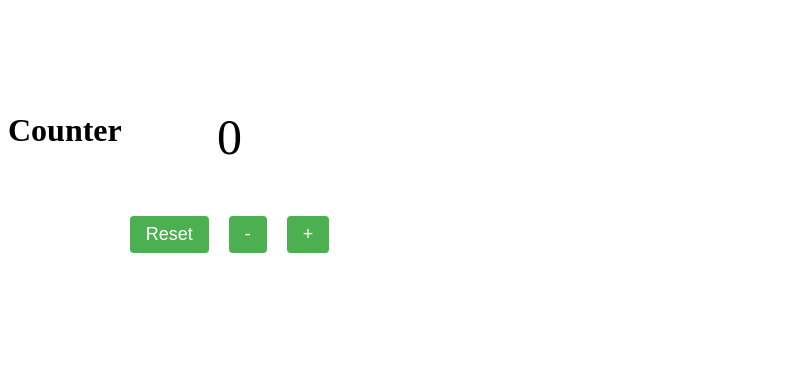
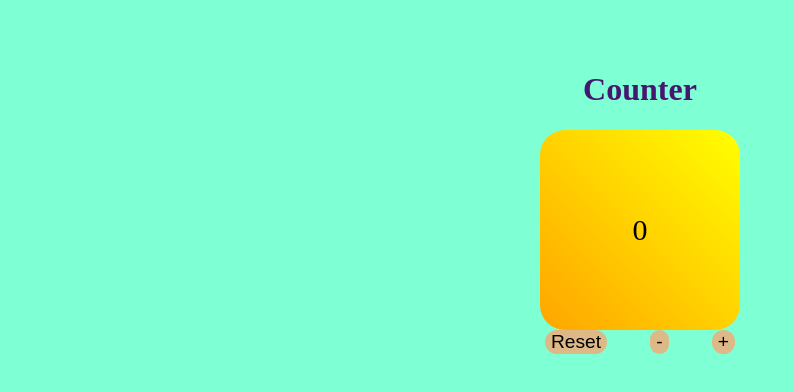
Before and after one commit to myselfankitamishra/counter, a plain HTML site: page index.html in a window 1280 px wide. Shown: the whole page, without its empty margins (0-794 px from the left). Drawn offline with Linux system fonts and the light colour scheme.

Commit message:
updated CSS

```diff
--- a/style.css
+++ b/style.css
@@ -1,45 +1,48 @@
 body{
+    margin:0;
+    padding-top: 50px;
+    width:100vw;
+    height: auto;
+    background-color: aquamarine;
+
+}
+h1{
+    text-align: center;
+    color: rgb(69, 23, 112);
+}
+
+.box{
     display: flex;
     justify-content: center;
+    width: 200px;
+    height: 200px;
+    font-size: 30px;
+    align-content:center;
+    margin: auto;
+    background-color: rgb(223, 243, 14);
+    border-radius: 25px;
+    background-image: linear-gradient(to top right, orange, yellow);
+}
+.button{
+    display: flex;
+    justify-content: space-between;
+    width: 200px;
+    height: auto;
+    text-align: center;
+    margin: auto;
+
+
+}
+#counter{
+    display: flex;
     align-items: center;
 }
+#reset, #plus, #minus{
+    font-size: larger;
+    background-color: burlywood;
+    border-style: none;
+    border-radius: 25px;
+    margin: 0 5px 0 5px;
 
-.container {
-    text-align: center;
-    margin-top: 50px;
-}
-
-#counter {
-    font-size: 50px;
-
-    text-align: center;
-}
-.div{
-    display: flex;
-    justify-content: space-around;
-    align-items: center;
-    background-color: yellow;
-    width: 200px;
-    height: 200px;
-    text-align: center;
 
 }
-
-button {
-    font-size: 18px;
-    padding: 8px 16px;
-    margin: 0 8px;
-    cursor: pointer;
-    background-color: #4CAF50;
-    color: white;
-    border: none;
-    border-radius: 4px;
-}
-
-button:hover {
-    background-color: #45a049;
-}
-
-button:active {
-    background-color: #3e8e41;
-}
```
